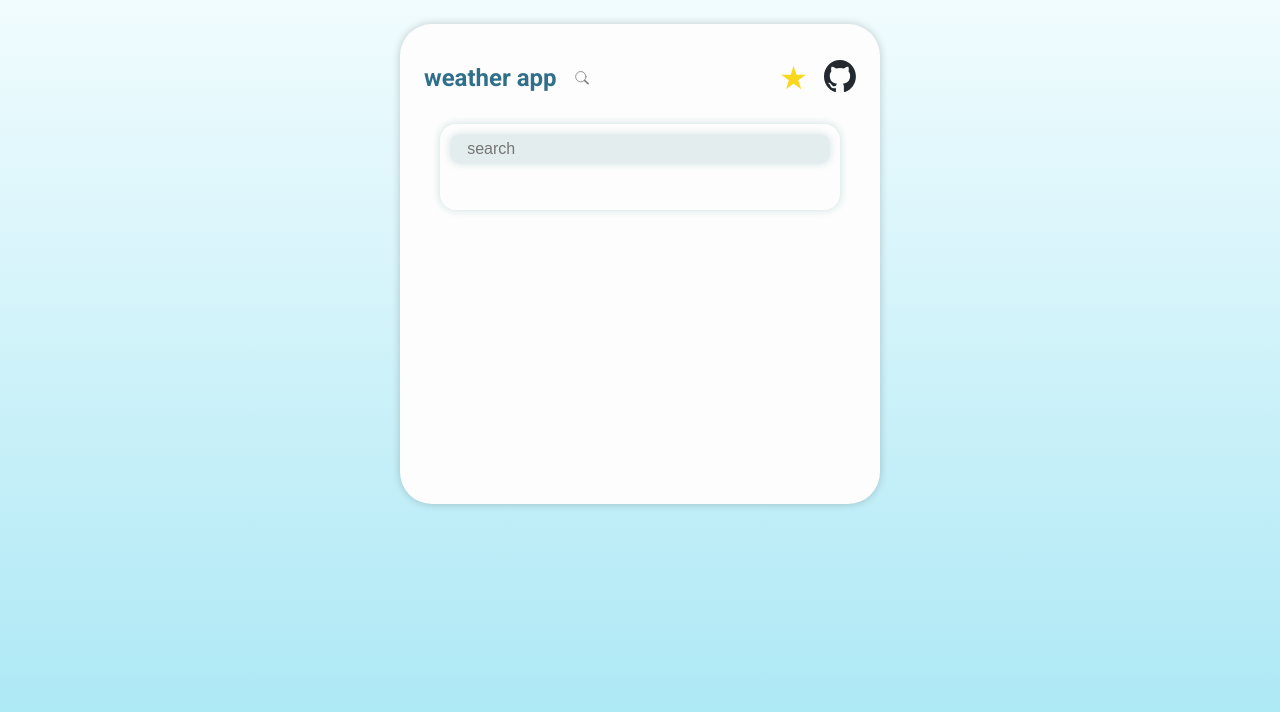
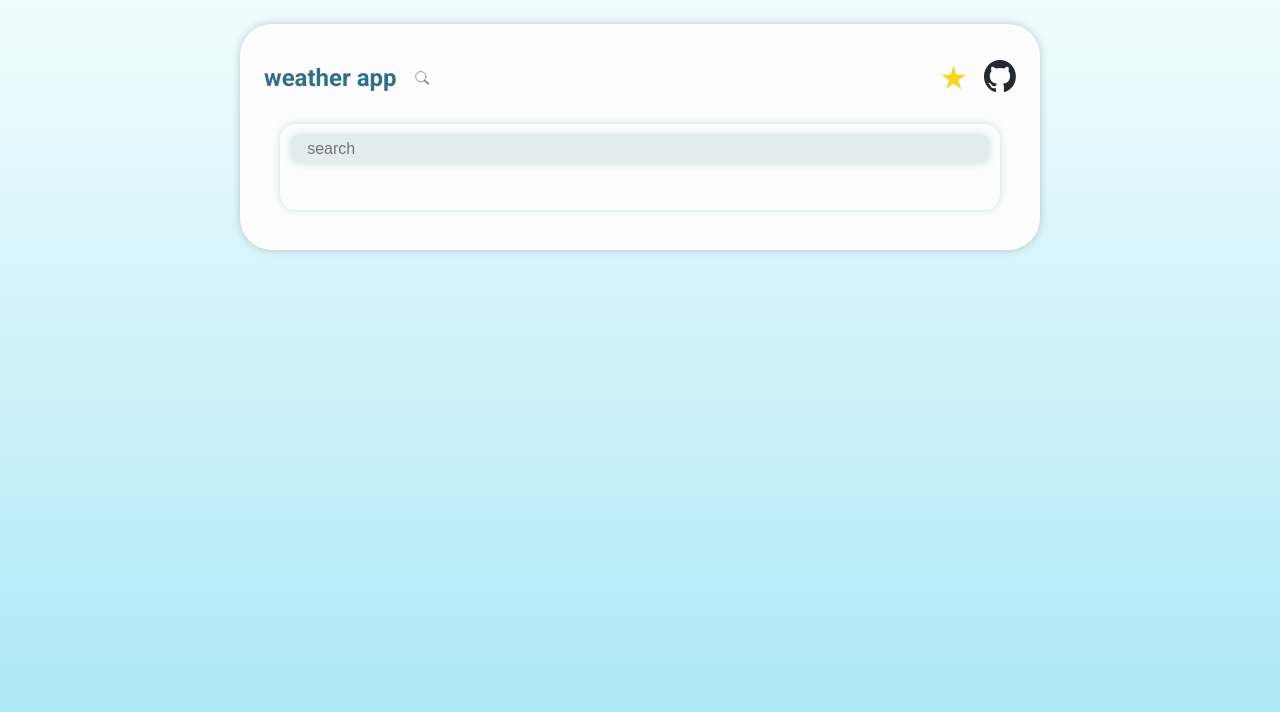
Before and after one commit to bieniucieniu/weather-app-angular, an Angular app: page /search in a window 1280 px wide. Shown: the top 712 px of the page. Built offline with nearby package versions, Linux system fonts and the light colour scheme.

Commit message:
make tail bigger custom scrollbar

```diff
--- a/src/app/app.component.ts
+++ b/src/app/app.component.ts
@@ -14,9 +14,9 @@ import { Component } from '@angular/core';
         box-shadow: var(--dark-shadow);
         padding: 1.5rem;
         margin: 1.5rem;
-        min-width: 30rem;
-        max-width: 30rem;
-        min-height: 30rem;
+        min-width: 50rem;
+        max-width: 50rem;
+        max-height: calc(100vh - 3rem);
 
         display: flex;
         flex-direction: column;
@@ -38,9 +38,8 @@ import { Component } from '@angular/core';
 
       @media (max-width: 768px) {
         div.main-container {
-          min-width: 20rem;
-          max-width: 20rem;
-          min-height: 20rem;
+          min-width: calc(100vw - 3rem);
+          max-width: calc(100vw - 3rem);
         }
       }
 
--- a/src/styles.scss
+++ b/src/styles.scss
@@ -29,3 +29,22 @@ body {
   margin: 0;
   padding: 0;
 }
+
+*::-webkit-scrollbar {
+  width: 0.2rem;
+  height: 0.5rem;
+}
+
+*::-webkit-scrollbar-track {
+  background: transparent;
+}
+
+*::-webkit-scrollbar-thumb {
+  background: var(--dim-text-color);
+  border-radius: 0.5rem;
+  transition: all 0.5s ease;
+}
+
+*::-webkit-scrollbar-thumb:hover {
+  background: var(--text-color);
+}
```
